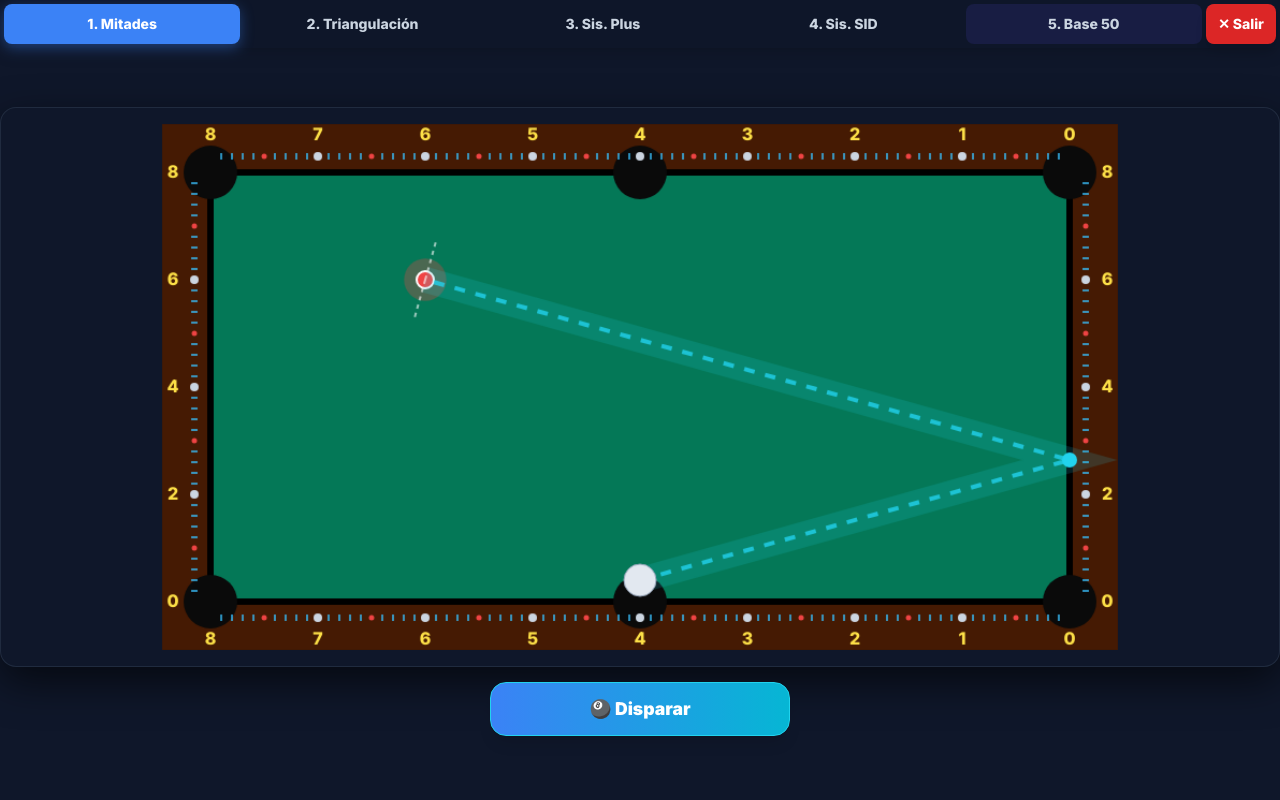
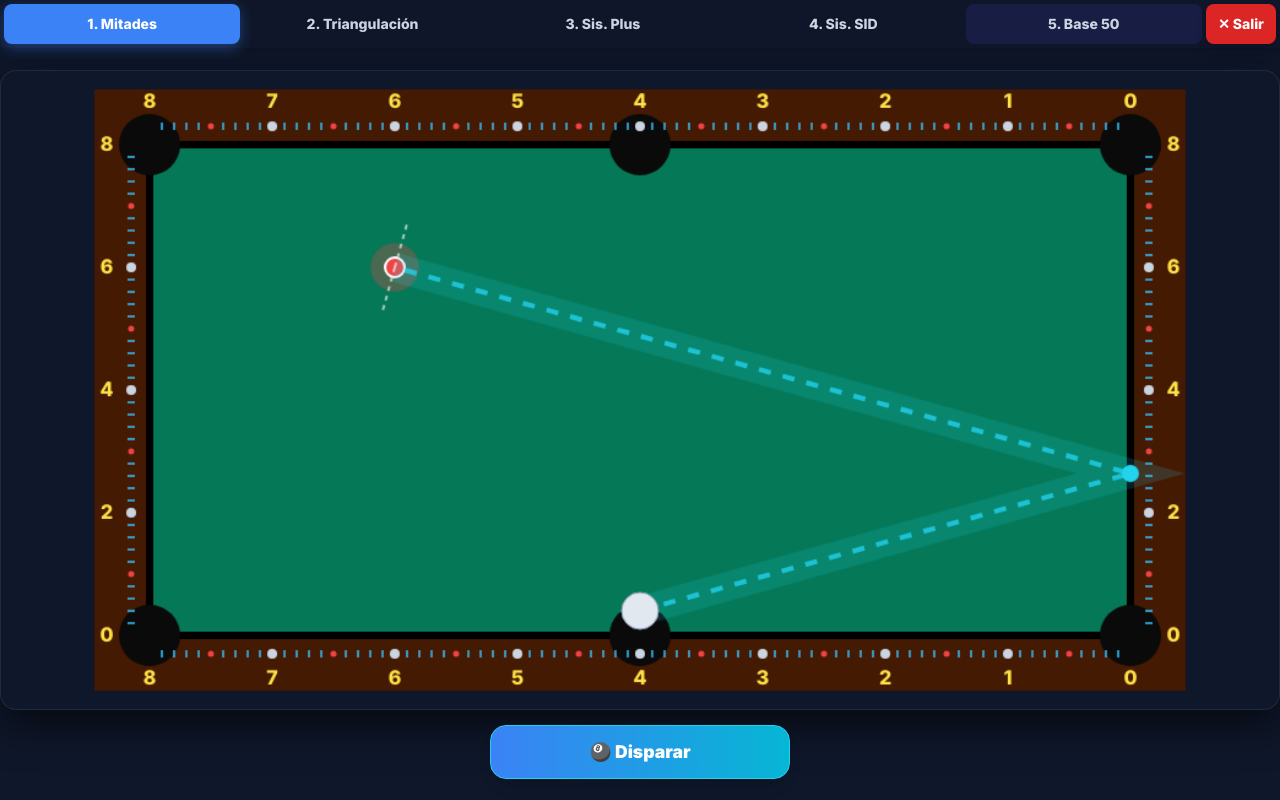
Before and after one commit to juanmiguel0927/SistemaDeDiamantes, a plain HTML site: page index.html in a window 1280 px wide. Both pictures are taken after a click on the button "Jugar (Pantalla Completa)". Drawn offline with nearby package versions, Linux system fonts and the light colour scheme.

Commit message:
Update CSS and JavaScript for fullscreen and toggle features

```diff
--- a/index.html
+++ b/index.html
@@ -14,6 +14,7 @@
             overflow-x: hidden;
         }
 
+        /* CSS Corregido para los botones Toggle (Izquierda=Apagado / Derecha=Encendido) */
         .toggle-checkbox:checked { transform: translateX(100%); border-color: #22d3ee; }
         .toggle-checkbox:checked + .toggle-label { background-color: #0891b2; }
         .toggle-checkbox { left: 0; top: 0; z-index: 1; border-color: #64748b; transition: transform 0.3s, border-color 0.3s; }
@@ -50,11 +51,9 @@
         }
         @media (min-width: 640px) { .game-canvas { max-height: 60vh; } }
 
-        /* Pseudo-Fullscreen Rules */
+        /* Pseudo-Fullscreen Rules (Modificado para permitir zoom nativo) */
         body.is-fullscreen {
-            position: fixed;
-            top: 0; left: 0; width: 100vw; height: 100vh;
-            overflow: hidden; z-index: 9999;
+            min-height: 100vh;
             background-color: #0f172a;
             padding: 0 !important; margin: 0 !important;
             display: flex; flex-direction: column; justify-content: flex-start;
@@ -72,18 +71,18 @@
 
         body.is-fullscreen .canvas-section {
             width: 100% !important;
-            height: 100vh !important;
-            display: flex; flex-direction: column; justify-content: center;
-            padding-top: 50px;
+            min-height: calc(100vh - 50px);
+            display: flex; flex-direction: column; justify-content: center; align-items: center;
+            padding-top: 10px;
         }
 
         body.is-fullscreen .tabs-container {
-            position: fixed; top: 0; left: 0; right: 0; z-index: 50;
+            position: sticky; top: 0; z-index: 50;
             border-radius: 0; margin: 0 !important; width: 100% !important; max-width: 100% !important;
             background: rgba(15, 23, 42, 0.95); padding: 4px;
         }
 
-        body.is-fullscreen .game-canvas { max-height: 70vh !important; }
+        body.is-fullscreen .game-canvas { max-height: 80vh !important; }
         body.is-fullscreen .btn-disparar { margin-top: 15px; max-width: 300px; padding: 12px; font-size: 1.1rem; }
 
         .exit-fs-btn { display: none !important; }
@@ -275,6 +274,7 @@
                     <div class="absolute top-0 left-0 w-2 h-full bg-emerald-500" id="triDecor"></div>
                     <h3 class="text-emerald-400 text-[11px] font-bold uppercase tracking-widest mb-3 w-full text-center border-b border-slate-800 pb-2" id="triTitle">Cálculo Numérico</h3>
 
+                    <!-- FÓRMULA DESTACADA -->
                     <div class="w-full bg-emerald-900/40 border border-emerald-700/50 rounded-lg p-2 mb-3 text-center">
                         <span class="block text-[10px] text-emerald-400/80 uppercase font-bold mb-1">Fórmula General</span>
                         <span class="text-emerald-300 font-mono text-sm font-black">Desplaz. = L × [ A ÷ (A+B) ]</span>
@@ -1068,7 +1068,6 @@
                     calcData.ataqueCoord = (ptAttack.y - playY) / dia;
                 }
 
-                // Aplicar escala (x1 o x10)
                 let s_h1 = calcData.h1 * scale;
                 let s_h2 = calcData.h2 * scale;
                 let s_base = calcData.base * scale;
@@ -1555,7 +1554,7 @@
             }
 
             canvas.addEventListener('mousedown', handleDown); window.addEventListener('mousemove', handleMove); window.addEventListener('mouseup', () => draggedItem = null);
-            canvas.addEventListener('touchstart', handleDown, {passive: false}); window.addEventListener('touchmove', handleMove, {passive: false}); window.addEventListener('touchend', () => draggedItem = null);
+            canvas.addEventListener('touchstart', handleDown, {passive: false}); window.addEventListener('touchmove', handleMove, {passive: false}); window.addEventListener('touchmove', handleMove, {passive: false}); window.addEventListener('touchend', () => draggedItem = null);
             sidSelect.addEventListener('change', resetPositions);
             gridToggle.addEventListener('change', e => { showGrid = e.target.checked; updateMath(); });
             btnAnimar.addEventListener('click', () => { if(isAnimating || !isPossible) return; isAnimating = true; animProgress = 0; trail = []; originalBallPos = {x: ball.x, y: ball.y}; btnAnimar.classList.add('hidden'); });
@@ -1733,7 +1732,7 @@
 
             function draw() {
                 if(!isActive) return;
-                ctx.save(); ctx.clearRect(0, 0, canvas.width, canvas.height);
+                ctx.save(); ctx.clearRect(0, 0, canvas.width, canvas.height); ctx.fillStyle = '#0f172a'; ctx.fillRect(0, 0, canvas.width, canvas.height);
                 drawTable();
 
                 if (!isAnimating && animProgress === 0) {
```
